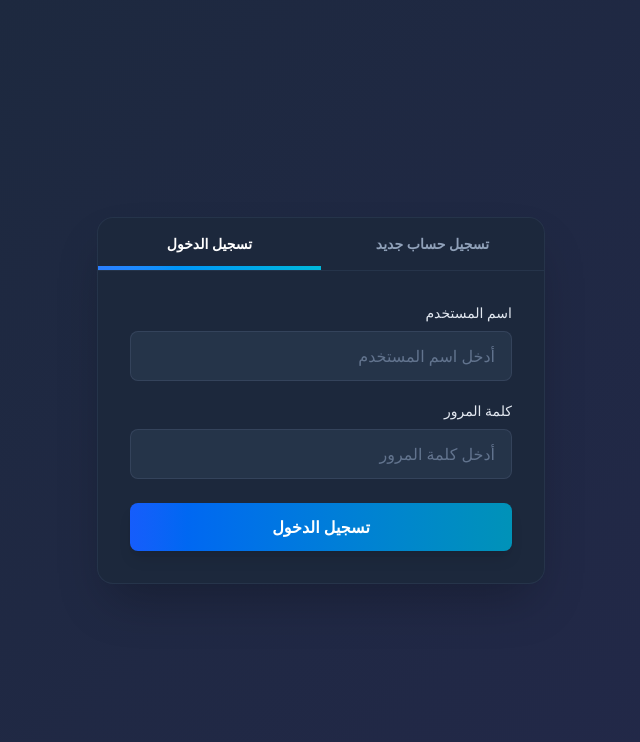
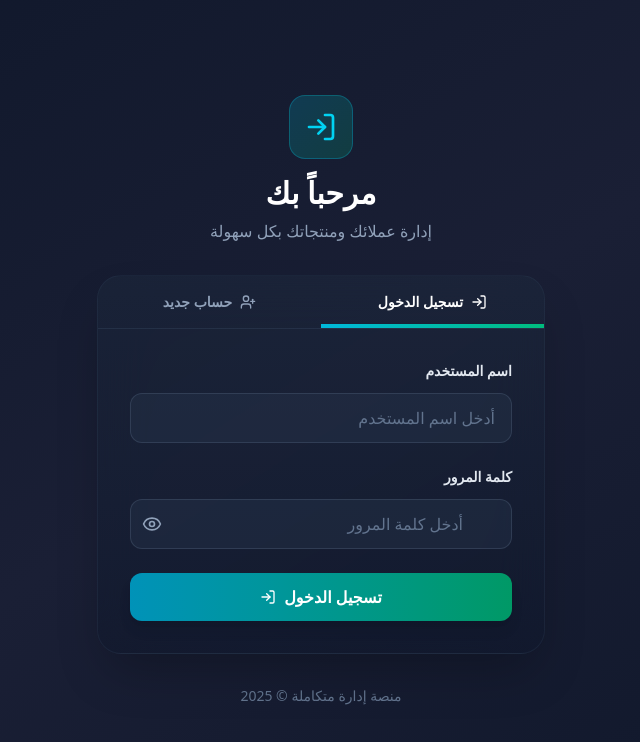
Before and after one commit to 3la2i/shop-frontend, a React (Vite) app: page /login in a window 1280 px wide. Shown: the top 742 px of the page, without its empty margins (319-959 px from the left). Built offline with nearby package versions, Linux system fonts and the light colour scheme.

Commit message:
improveUI

```diff
--- a/src/Pages/Login.jsx
+++ b/src/Pages/Login.jsx
@@ -1,44 +1,14 @@
 import { useState } from 'react';
 import { useNavigate } from 'react-router-dom';
-import theme from '../theme';
+import { Eye, EyeOff, LogIn, UserPlus } from 'lucide-react';
 import axiosInstance from '../lib/axiosInstance';
 import { setCookie } from '../utils/cookies';
 
-function AuthTabs({ activeTab, setActiveTab }) {
-  return (
-    <div className="flex border-b border-slate-700/50">
-      <button
-        onClick={() => setActiveTab("login")}
-        type="button"
-        className={`flex-1 px-4 py-4 font-semibold text-sm transition-all duration-300 relative ${
-          activeTab === "login" ? "text-white" : "text-slate-400 hover:text-slate-300"
-        }`}
-      >
-        تسجيل الدخول
-        {activeTab === "login" && (
-          <div className="absolute bottom-0 left-0 right-0 h-1 bg-gradient-to-r from-blue-500 to-cyan-500" />
-        )}
-      </button>
-      <button
-        onClick={() => setActiveTab("register")}
-        type="button"
-        className={`flex-1 px-4 py-4 font-semibold text-sm transition-all duration-300 relative ${
-          activeTab === "register" ? "text-white" : "text-slate-400 hover:text-slate-300"
-        }`}
-      >
-        تسجيل حساب جديد
-        {activeTab === "register" && (
-          <div className="absolute bottom-0 left-0 right-0 h-1 bg-gradient-to-r from-blue-500 to-cyan-500" />
-        )}
-      </button>
-    </div>
-  );
-}
-
-export default function Login() {
+export default function LoginPage() {
   const [activeTab, setActiveTab] = useState('login');
   const [username, setUsername] = useState('');
   const [password, setPassword] = useState('');
+  const [showPassword, setShowPassword] = useState(false);
   const [loading, setLoading] = useState(false);
   const [error, setError] = useState('');
   const navigate = useNavigate();
@@ -48,7 +18,7 @@ export default function Login() {
     setLoading(true);
     setError('');
     try {
-      const res = await axiosInstance.post(`/api/auth/login`, { username, password });
+      const res = await axiosInstance.post('/api/auth/login', { username, password });
       if (res.data.token) {
         setCookie('token', res.data.token);
       }
@@ -61,16 +31,58 @@ export default function Login() {
   };
 
   return (
-    <div className="min-h-screen flex items-center justify-center" style={{background: `linear-gradient(135deg, ${theme.bgDark} 0%, ${theme.bgLight} 100%)`}}>
-      <div className="w-full max-w-md mx-4">
-        <div className="bg-slate-800/95 backdrop-blur-sm rounded-2xl shadow-2xl border border-slate-700/50 overflow-hidden">
-          <AuthTabs activeTab={activeTab} setActiveTab={setActiveTab} />
+    <div
+      className="min-h-screen flex items-center justify-center bg-gradient-to-br from-[#0f172a] via-[#1a1f35] to-[#0f172a] p-4"
+      dir="rtl"
+    >
+      <div className="w-full max-w-md">
+        {/* Header */}
+        <div className="text-center mb-8">
+          <div className="inline-flex items-center justify-center w-16 h-16 rounded-2xl bg-gradient-to-br from-cyan-500/20 to-emerald-500/20 border border-cyan-500/30 mb-4">
+            <LogIn className="w-8 h-8 text-cyan-400" />
+          </div>
+          <h1 className="text-3xl font-bold text-white mb-2">مرحباً بك</h1>
+          <p className="text-slate-400">إدارة عملائك ومنتجاتك بكل سهولة</p>
+        </div>
 
+        {/* Main Card */}
+        <div className="bg-gradient-to-b from-slate-800/50 to-slate-900/50 backdrop-blur-xl rounded-3xl border border-slate-700/30 shadow-2xl overflow-hidden">
+          {/* Tab Navigation */}
+          <div className="flex border-b border-slate-700/50">
+            <button
+              onClick={() => setActiveTab('login')}
+              type="button"
+              className={`flex-1 px-4 py-4 font-semibold text-sm transition-all duration-300 relative flex items-center justify-center gap-2 ${
+                activeTab === 'login' ? 'text-white' : 'text-slate-400 hover:text-slate-300'
+              }`}
+            >
+              <LogIn className="w-4 h-4" />
+              تسجيل الدخول
+              {activeTab === 'login' && (
+                <div className="absolute bottom-0 left-0 right-0 h-1 bg-gradient-to-r from-cyan-500 to-emerald-500" />
+              )}
+            </button>
+            <button
+              onClick={() => setActiveTab('register')}
+              type="button"
+              className={`flex-1 px-4 py-4 font-semibold text-sm transition-all duration-300 relative flex items-center justify-center gap-2 ${
+                activeTab === 'register' ? 'text-white' : 'text-slate-400 hover:text-slate-300'
+              }`}
+            >
+              <UserPlus className="w-4 h-4" />
+              حساب جديد
+              {activeTab === 'register' && (
+                <div className="absolute bottom-0 left-0 right-0 h-1 bg-gradient-to-r from-cyan-500 to-emerald-500" />
+              )}
+            </button>
+          </div>
+
+          {/* Content */}
           {activeTab === 'login' ? (
-            <form onSubmit={handleSubmit} className="p-6 sm:p-8 space-y-5" dir="rtl">
+            <form onSubmit={handleSubmit} className="p-8 space-y-6">
               {/* Username Field */}
-              <div className="space-y-2">
-                <label htmlFor="username" className="block text-sm font-medium text-slate-200">
+              <div className="space-y-3">
+                <label htmlFor="username" className="block text-sm font-semibold text-slate-200">
                   اسم المستخدم
                 </label>
                 <input
@@ -81,43 +93,59 @@ export default function Login() {
                   placeholder="أدخل اسم المستخدم"
                   autoComplete="username"
                   required
-                  className="w-full px-4 py-3 rounded-lg bg-slate-700/50 border border-slate-600/50 text-white placeholder-slate-500 transition-all duration-300 focus:border-blue-500/50 focus:ring-2 focus:ring-blue-500/20 outline-none"
+                  className="w-full px-4 py-3 rounded-xl bg-slate-700/30 border border-slate-600/50 text-white placeholder-slate-500 transition-all duration-300 focus:border-cyan-500/50 focus:ring-2 focus:ring-cyan-500/20 outline-none hover:border-slate-500/50"
                 />
               </div>
 
               {/* Password Field */}
-              <div className="space-y-2">
-                <label htmlFor="password" className="block text-sm font-medium text-slate-200">
+              <div className="space-y-3">
+                <label htmlFor="password" className="block text-sm font-semibold text-slate-200">
                   كلمة المرور
                 </label>
+                <div className="relative">
                   <input
                     id="password"
-                  type="password"
+                    type={showPassword ? 'text' : 'password'}
                     value={password}
                     onChange={(e) => setPassword(e.target.value)}
                     placeholder="أدخل كلمة المرور"
                     autoComplete="current-password"
                     required
-                  className="w-full px-4 py-3 rounded-lg bg-slate-700/50 border border-slate-600/50 text-white placeholder-slate-500 transition-all duration-300 focus:border-blue-500/50 focus:ring-2 focus:ring-blue-500/20 outline-none"
+                    className="w-full px-4 py-3 pr-12 rounded-xl bg-slate-700/30 border border-slate-600/50 text-white placeholder-slate-500 transition-all duration-300 focus:border-cyan-500/50 focus:ring-2 focus:ring-cyan-500/20 outline-none hover:border-slate-500/50"
                   />
+                  <button
+                    type="button"
+                    onClick={() => setShowPassword(!showPassword)}
+                    className="absolute left-3 top-1/2 -translate-y-1/2 text-slate-400 hover:text-slate-300 transition-colors"
+                  >
+                    {showPassword ? <EyeOff className="w-5 h-5" /> : <Eye className="w-5 h-5" />}
+                  </button>
+                </div>
               </div>
 
               {/* Error Message */}
               {error && (
-                <div className="p-3 rounded-lg bg-red-500/10 border border-red-500/30 text-red-400 text-sm">
-                  {error}
+                <div className="p-4 rounded-xl bg-red-500/10 border border-red-500/30 text-red-400 text-sm font-medium flex items-start gap-3">
+                  <div className="w-5 h-5 rounded-full bg-red-500/20 flex-shrink-0 mt-0.5" />
+                  <span>{error}</span>
                 </div>
               )}
+
 
               {/* Submit Button */}
               <button
                 type="submit"
                 disabled={loading}
-                className="w-full py-3 px-4 rounded-lg font-semibold text-white bg-gradient-to-r from-blue-600 to-cyan-600 hover:from-blue-700 hover:to-cyan-700 disabled:opacity-50 disabled:cursor-not-allowed transition-all duration-300 shadow-lg hover:shadow-xl flex items-center justify-center gap-2 mt-6"
+                className="w-full py-3 px-4 rounded-xl font-semibold text-white bg-gradient-to-r from-cyan-600 to-emerald-600 hover:from-cyan-700 hover:to-emerald-700 disabled:opacity-50 disabled:cursor-not-allowed transition-all duration-300 shadow-lg hover:shadow-xl flex items-center justify-center gap-2 group"
               >
                 {loading ? (
                   <>
-                    <svg className="animate-spin h-5 w-5" xmlns="http://www.w3.org/2000/svg" fill="none" viewBox="0 0 24 24">
+                    <svg
+                      className="animate-spin h-5 w-5"
+                      xmlns="http://www.w3.org/2000/svg"
+                      fill="none"
+                      viewBox="0 0 24 24"
+                    >
                       <circle className="opacity-25" cx="12" cy="12" r="10" stroke="currentColor" strokeWidth="4" />
                       <path
                         className="opacity-75"
@@ -128,26 +156,37 @@ export default function Login() {
                     <span>جاري تسجيل الدخول...</span>
                   </>
                 ) : (
-                  'تسجيل الدخول'
+                  <>
+                    <span>تسجيل الدخول</span>
+                    <LogIn className="w-4 h-4 group-hover:translate-x-1 transition-transform" />
+                  </>
                 )}
               </button>
             </form>
           ) : (
-            <div className="p-6 sm:p-8 space-y-5" dir="rtl">
-              <div className="text-center py-8">
-                <p className="text-slate-400 text-sm">
-                  تسجيل حساب جديد غير متاح حالياً
-                </p>
+            <div className="p-8 space-y-6" dir="rtl">
+              <div className="text-center py-12">
+                <div className="w-16 h-16 rounded-2xl bg-gradient-to-br from-cyan-500/20 to-emerald-500/20 border border-cyan-500/30 mx-auto mb-4 flex items-center justify-center">
+                  <UserPlus className="w-8 h-8 text-cyan-400" />
+                </div>
+                <p className="text-slate-400 text-base mb-4">تسجيل حساب جديد غير متاح حالياً</p>
+                <p className="text-slate-500 text-sm mb-6">يرجى التواصل مع الإدارة لإنشاء حساب جديد</p>
                 <button
                   onClick={() => setActiveTab('login')}
-                  className="mt-4 text-blue-400 hover:text-blue-300 text-sm font-medium transition-colors"
+                  className="inline-flex items-center gap-2 px-6 py-3 rounded-xl bg-gradient-to-r from-cyan-600 to-emerald-600 hover:from-cyan-700 hover:to-emerald-700 text-white font-semibold transition-all duration-300"
                 >
+                  <LogIn className="w-4 h-4" />
                   العودة إلى تسجيل الدخول
                 </button>
               </div>
             </div>
           )}
         </div>
+
+        {/* Footer */}
+        <div className="text-center mt-8">
+          <p className="text-slate-500 text-sm">منصة إدارة متكاملة © 2025</p>
+        </div>
       </div>
     </div>
   );
```
Also changed, not shown: src/Pages/Home.jsx (+86 -12 lines). Lines whose indentation alone changed are shown as unchanged.
